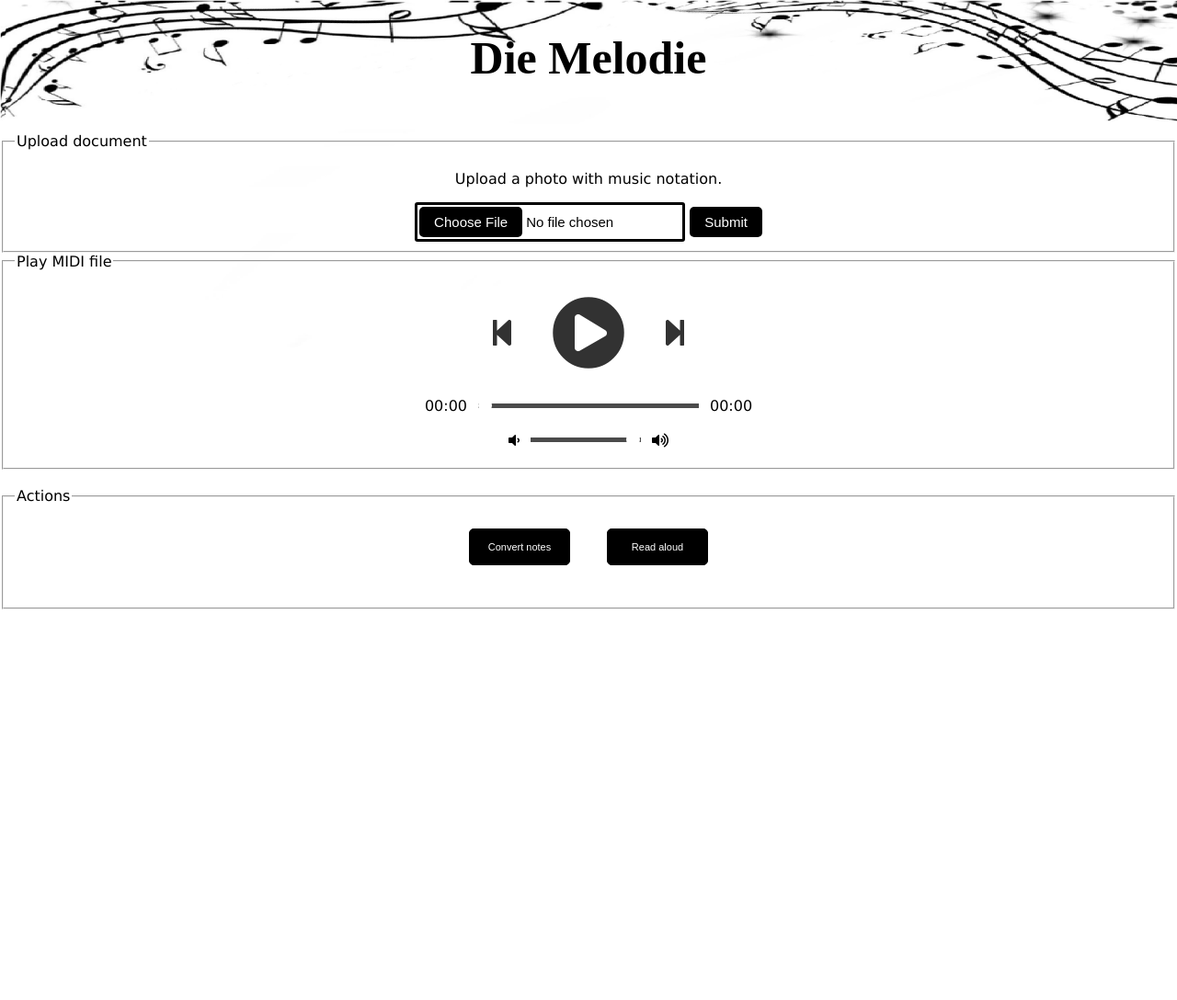
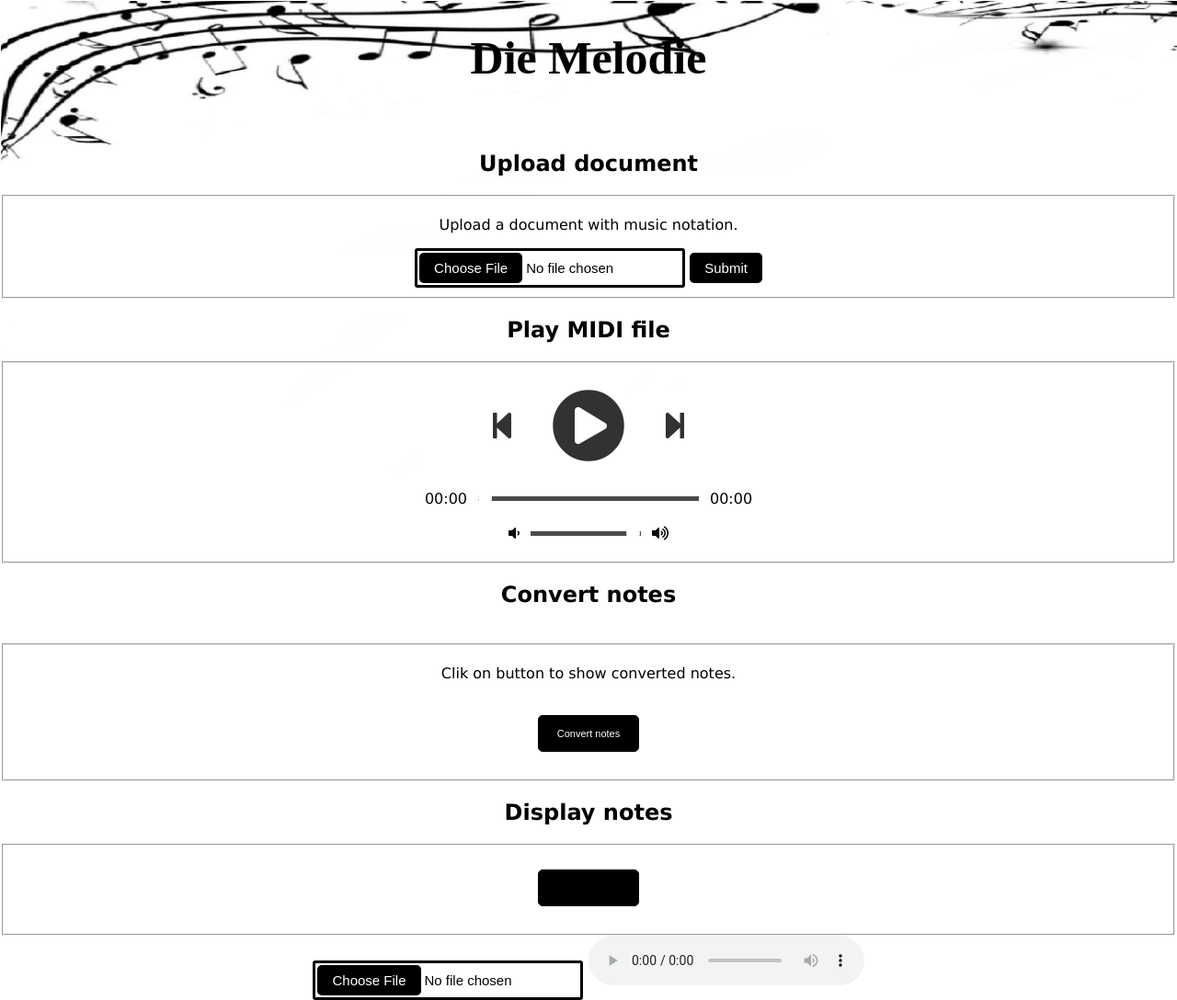
Before and after one commit to magocsil/die-melodie, a Flask app: page / in a window 1280 px wide. Shown: the whole page at 92% size. Before the commit the page ends 663 px from the top, so only its background shows below. Run offline with Flask 3, Linux system fonts and the light colour scheme; some libraries are stand-ins or nearby versions.

Commit message:
old version

```diff
--- a/templates/home.html
+++ b/templates/home.html
@@ -1,3 +1,4 @@
+
 {% extends "template.html" %} {% block body %}
 
 &nbsp;
@@ -9,9 +10,10 @@
 
 
 
+<h2>Upload document</h2>
       <fieldset class="uploaddocument">
-        <legend>Upload document</legend>
-        <p>Upload a photo with music notation.</p>
+
+        <p>Upload a document with music notation.</p>
     <center>
     <input type="file" class="customfile">
     <input type="submit" class="sub">
@@ -19,10 +21,10 @@
       </fieldset>
 
 
+<h2>Play MIDI file</h2>
+ <fieldset class="connect">
 
- <fieldset class="connect">
-    <legend>Play MIDI file</legend>
-      <body>
+
   <div class="player">
 
     <!-- Define the section for displaying track buttons -->
@@ -57,16 +59,73 @@
 
   <!-- Load the main script for the player -->
   <script src="main.js"></script>
-</body>
+
       </fieldset>
 
-&nbsp;<fieldset>
-    <legend>Actions</legend>
-<form action="/actions">
-    <table>
-    <button type="submit" class="add-btn">Convert notes</button>
-        <button type="submit" class="add-btn">Read aloud</button>
-    </table>
-</form>
+
+<h2>Convert notes</h2>
+&nbsp;<fieldset class="uploaddocument">
+
+<script src="https://ajax.googleapis.com/ajax/libs/jquery/3.6.4/jquery.min.js"></script>
+<script>
+$(document).ready(function(){
+  $("button").click(function(){
+    $("p").html("Hello <b>world!</b>");
+
+  });
+});
+</script>
+
+<body>
+<p>Clik on button to show converted notes.</p>
+<button class="add-btn">Convert notes</button>
+
+</body>
+
+ </fieldset>
+
+
+
+<h2>Display notes</h2>
+<fieldset class="uploaddocument">
+
+        <input type="button" class="add-btn" name="rf" id="infl">
+        <div id="res"></div>
+        <script>
+            document.getElementById('infl').addEventListener('change',function(){
+                var file_reader=new FileReader();
+                file_reader.onload=function(){
+                    document.getElementById('res').textContent=file_reader.result;
+                }
+                file_reader.readAsText(this.files[0]);
+            })
+        </script>
+
 </fieldset>
+
+
+
+
+
+
+
+
+<input type="file" class="customfile" id="input"/>
+<audio id="sound" controls></audio>
+<script type="text/javascript">
+   input.onchange = function(e){
+  var sound = document.getElementById('sound');
+  sound.src = URL.createObjectURL(this.files[0]);
+  // not really needed in this exact case, but since it is really important in other cases,
+  // don't forget to revoke the blobURI when you don't need it
+  sound.onend = function(e) {
+    URL.revokeObjectURL(this.src);
+  }
+}
+</script>
+
+
+
+
+
 {% endblock %}
```
